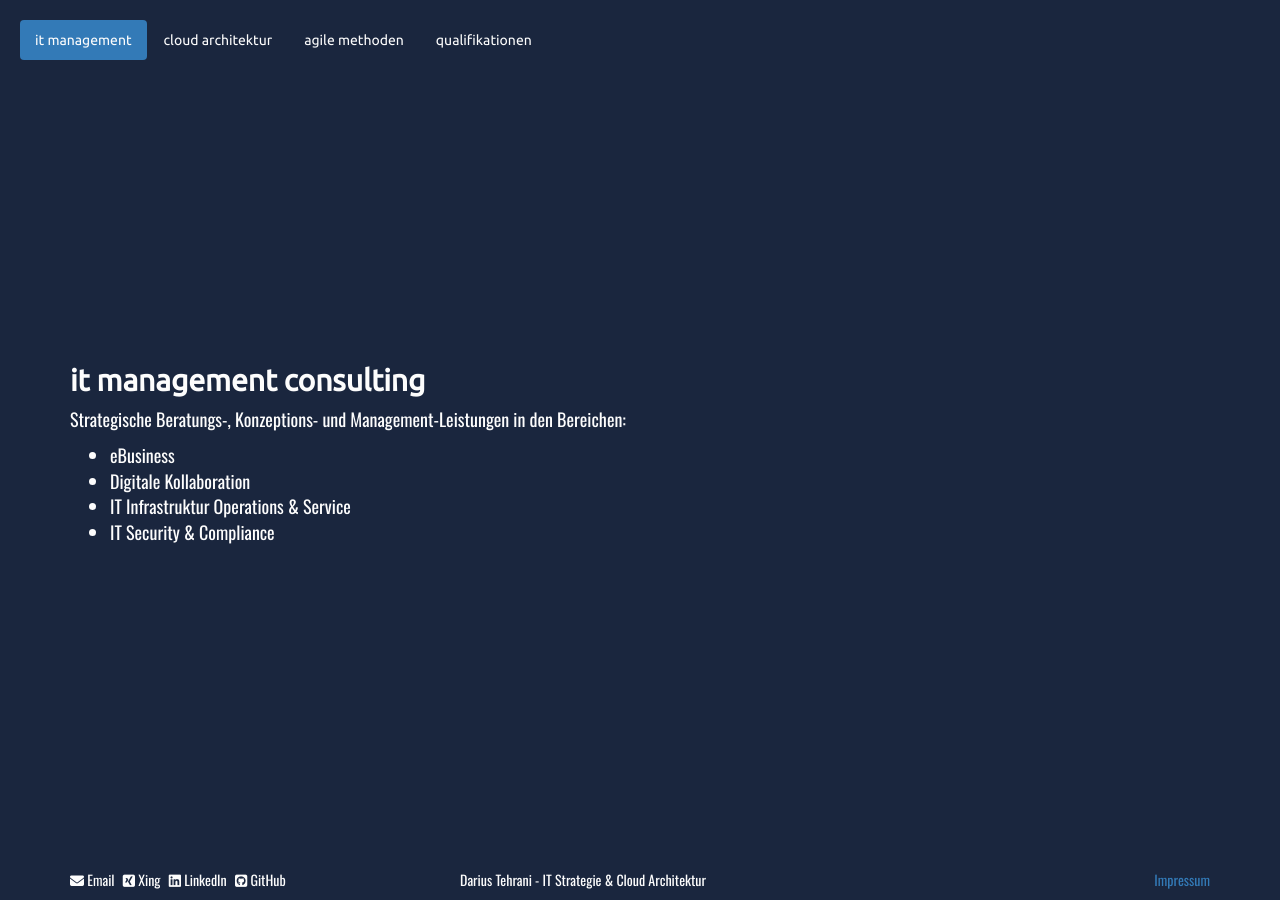
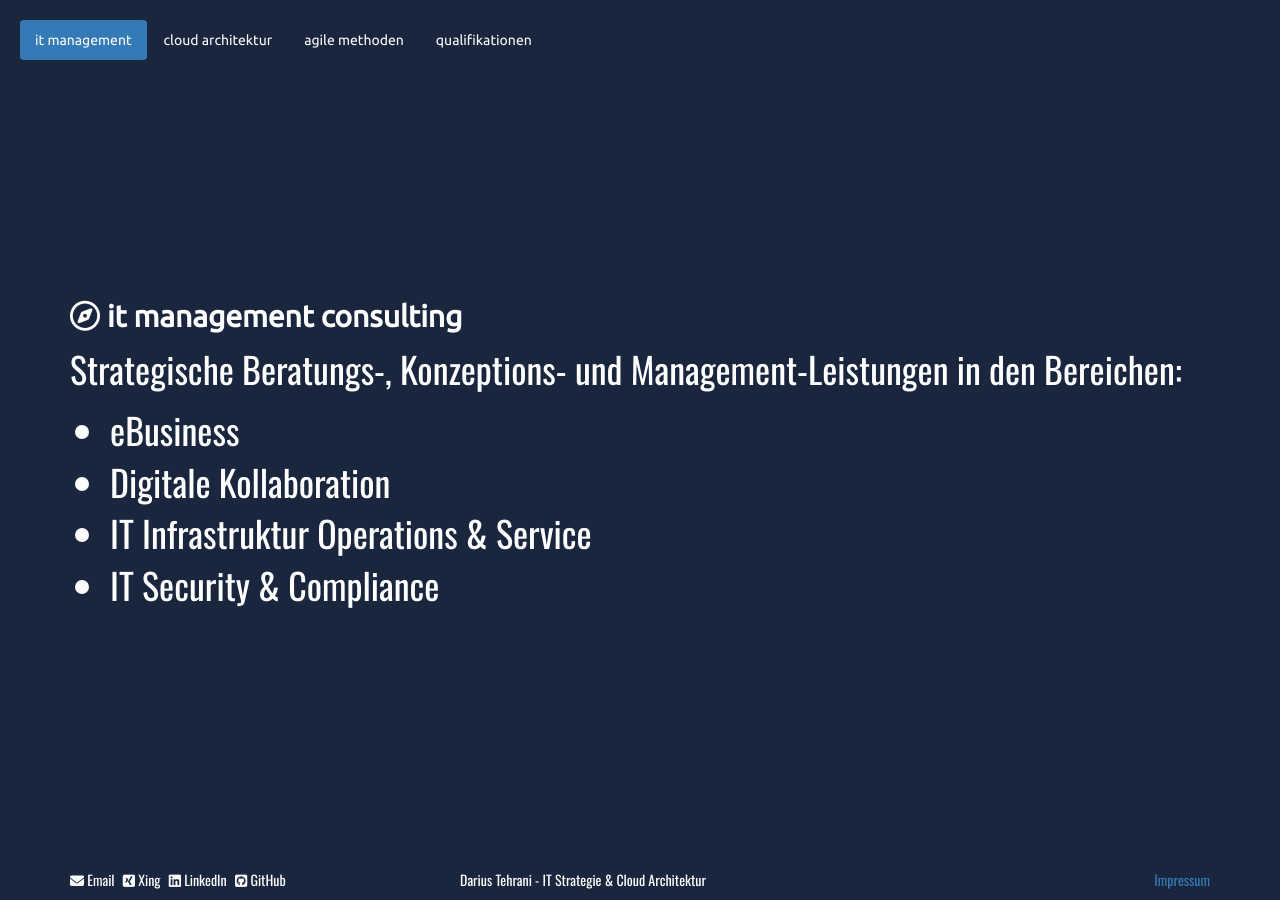
Before and after one commit to datadarius/darius.github.io, a Jekyll site: the page built from index.md, in a window 1280 px wide. Built offline with Jekyll 4.4.1, drawn with Linux system fonts in a browser that asks for light colours; nearby versions of some CDN libraries.

Commit message:
icons & typo größe

```diff
--- a/_includes/content/agile-methoden.md
+++ b/_includes/content/agile-methoden.md
@@ -1,4 +1,4 @@
-## Agile Methoden & Kultur Kompetenz
+## <i class="fa fa-users" aria-hidden="true"></i> Agile Methoden & Kultur Kompetenz
 Agile Methoden verlangen eine Veränderung der Zusammenarbeit auf allen Ebenen. Ich helfe Ihnen bei Einführung und Optimierung von:
 
 * DevOps
--- a/_includes/content/cloud-architektur.md
+++ b/_includes/content/cloud-architektur.md
@@ -1,4 +1,5 @@
-## Cloud Architektur
+
+## <i class="fa fa-cloud" aria-hidden="true"></i> Cloud Architektur
 Solution Design für Web und Infrastrukturdienste auf Basis von IaaS und PaaS:
 * Architektur für Private +/ Public Cloud Services
 * Konzeption von Web Plattformen
--- a/_includes/content/it-management.md
+++ b/_includes/content/it-management.md
@@ -1,4 +1,4 @@
-##  IT Management Consulting
+## <i class="fa fa-compass" aria-hidden="true"></i> IT Management Consulting
 Strategische Beratungs-, Konzeptions- und Management-Leistungen in den Bereichen:
 * eBusiness
 * Digitale Kollaboration
--- a/_includes/content/qualifikationen.md
+++ b/_includes/content/qualifikationen.md
@@ -1,4 +1,4 @@
-## Qualifikationen
+## <i class="fa fa-certificate" aria-hidden="true"></i> Qualifikationen
 * Cloud Computing Professional (TÜV)
 * Docker Administration & Operations (AKRA)
 * Professional Scrum Master I (scrum.org)
--- a/assets/main.scss
+++ b/assets/main.scss
@@ -6,7 +6,7 @@
 // Our variables
 $base-font-family-headings: Ubuntu, sans-serif;
 $base-font-family: Oswald;
-$base-font-size:   18px;
+$base-font-size:   36px;
 $base-font-weight: 400;
 $small-font-size:  $base-font-size * 0.875;
 $base-line-height: 1.5;
```
